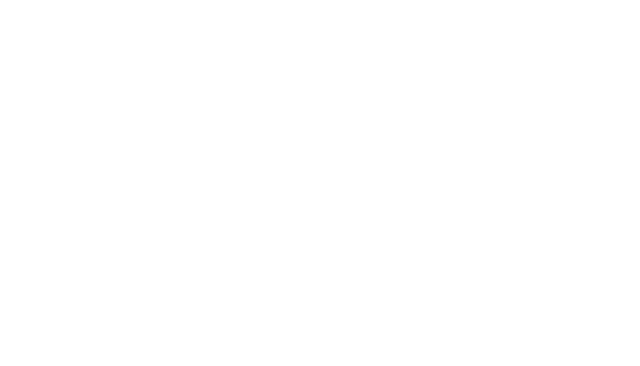
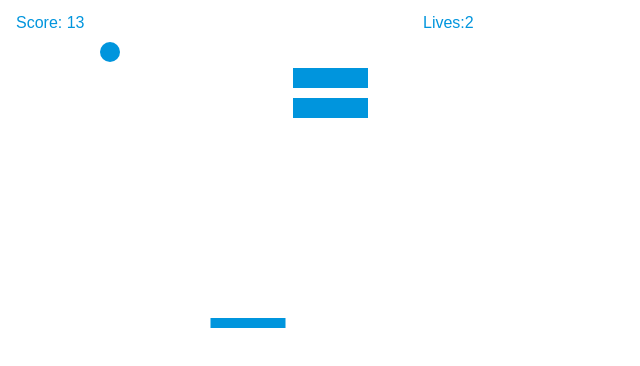
Before and after one commit to pinetail-a/blockkuzusi, a website built with webpack: page src/html/index.html in a window 1280 px wide. Shown: the whole page, without its empty margins (0-640 px from the left). Built offline with nearby package versions, Linux system fonts and the light colour scheme.

Commit message:
blockkuzusi
dayo

```diff
--- a/src/html/index.html
+++ b/src/html/index.html
@@ -7,6 +7,6 @@
     <title>Document</title>
 </head>
 <body>
-
+    <canvas id="myCanvas" width="480" height="320"></canvas>
 </body>
 </html>
--- a/src/main.ts
+++ b/src/main.ts
@@ -1,4 +1,168 @@
-export const helloFunc = (): string => {
-  return 'Hello';
-};
-console.log(helloFunc());
+const canvas = document.getElementById('myCanvas') as HTMLCanvasElement;
+const ctx = canvas.getContext('2d') as CanvasRenderingContext2D;
+const ballRadius = 10;
+let x = canvas.width / 2;
+let y = canvas.height - 30;
+let dx = 2;
+let dy = -2;
+const paddleHeight = 10;
+const paddleWidth = 75;
+let paddleX = (canvas.width - paddleWidth) / 2;
+let rightPressed = false;
+let leftPressed = false;
+const brickRowCount = 5;
+const brickColumnCount = 3;
+const brickWidth = 75;
+const brickHeight = 20;
+const brickPadding = 10;
+const brickOffsetTop = 30;
+const brickOffsetLeft = 30;
+let score = 0;
+let lives = 3;
+
+type Tbrick = { x: number; y: number; status: number };
+
+const bricks: Tbrick[][] = [];
+for (let c = 0; c < brickColumnCount; c++) {
+  bricks[c] = [];
+  for (let r = 0; r < brickRowCount; r++) {
+    bricks[c][r] = { x: 0, y: 0, status: 1 };
+  }
+}
+
+document.addEventListener('keydown', keyDownHandler, false);
+document.addEventListener('keyup', keyUpHandler, false);
+document.addEventListener('mousemove', mouseMoveHandler, false);
+
+function keyDownHandler(e: KeyboardEvent) {
+  if (e.key == 'Right' || e.key == 'ArrowRight') {
+    rightPressed = true;
+  } else if (e.key == 'Left' || e.key == 'ArrowLeft') {
+    leftPressed = true;
+  }
+}
+
+function keyUpHandler(e: KeyboardEvent) {
+  if (e.key == 'Right' || e.key == 'ArrowRight') {
+    rightPressed = false;
+  } else if (e.key == 'Left' || e.key == 'ArrowLeft') {
+    leftPressed = false;
+  }
+}
+
+function mouseMoveHandler(e: MouseEvent) {
+  const relativeX = e.clientX - canvas.offsetLeft;
+  if (relativeX > 0 && relativeX < canvas.width) {
+    paddleX = relativeX - paddleWidth / 2;
+  }
+}
+function collisionDetection() {
+  for (let c = 0; c < brickColumnCount; c++) {
+    for (let r = 0; r < brickRowCount; r++) {
+      const b = bricks[c][r];
+      if (b.status == 1) {
+        if (
+          x > b.x &&
+          x < b.x + brickWidth &&
+          y > b.y &&
+          y < b.y + brickHeight
+        ) {
+          dy = -dy;
+          b.status = 0;
+          score++;
+          if (score == brickRowCount * brickColumnCount) {
+            alert('YOU WIN, CONGRATS!');
+            document.location.reload();
+          }
+        }
+      }
+    }
+  }
+}
+
+function drawBall() {
+  ctx.beginPath();
+  ctx.arc(x, y, ballRadius, 0, Math.PI * 2);
+  ctx.fillStyle = '#0095DD';
+  ctx.fill();
+  ctx.closePath();
+}
+function drawPaddle() {
+  ctx.beginPath();
+  ctx.rect(paddleX, canvas.height - paddleHeight, paddleWidth, paddleHeight);
+  ctx.fillStyle = '#0095DD';
+  ctx.fill();
+  ctx.closePath();
+}
+function drawBricks() {
+  for (let c = 0; c < brickColumnCount; c++) {
+    for (let r = 0; r < brickRowCount; r++) {
+      if (bricks[c][r].status == 1) {
+        const brickX = r * (brickWidth + brickPadding) + brickOffsetLeft;
+        const brickY = c * (brickHeight + brickPadding) + brickOffsetTop;
+        bricks[c][r].x = brickX;
+        bricks[c][r].y = brickY;
+        ctx.beginPath();
+        ctx.rect(brickX, brickY, brickWidth, brickHeight);
+        ctx.fillStyle = '#0095DD';
+        ctx.fill();
+        ctx.closePath();
+      }
+    }
+  }
+}
+function drawScore() {
+  ctx.font = '16px Arial';
+  ctx.fillStyle = '#0095DD';
+  ctx.fillText(`Score: ${score}`, 8, 20);
+}
+function drawLives() {
+  ctx.font = '16px Arial';
+  ctx.fillStyle = '#0095DD';
+  ctx.fillText(`Lives:${lives}`, canvas.width - 65, 20);
+}
+
+function draw() {
+  ctx.clearRect(0, 0, canvas.width, canvas.height);
+  drawBricks();
+  drawBall();
+  drawPaddle();
+  drawScore();
+  drawLives();
+  collisionDetection();
+
+  if (x + dx > canvas.width - ballRadius || x + dx < ballRadius) {
+    dx = -dx;
+  }
+  if (y + dy < ballRadius) {
+    dy = -dy;
+  } else if (y + dy > canvas.height - ballRadius) {
+    if (x > paddleX && x < paddleX + paddleWidth) {
+      dy = -dy;
+    } else {
+      lives--;
+      if (!lives) {
+        alert('GAME OVER');
+        document.location.reload();
+      } else {
+        x = canvas.width / 2;
+        y = canvas.height - 30;
+        dx = 3;
+        dy = -3;
+        paddleX = (canvas.width - paddleWidth) / 2;
+      }
+    }
+  }
+
+  if (rightPressed && paddleX < canvas.width - paddleWidth) {
+    paddleX += 7;
+  } else if (leftPressed && paddleX > 0) {
+    paddleX -= 7;
+  }
+
+  x += dx;
+  y += dy;
+  requestAnimationFrame(draw);
+}
+
+draw();
```
